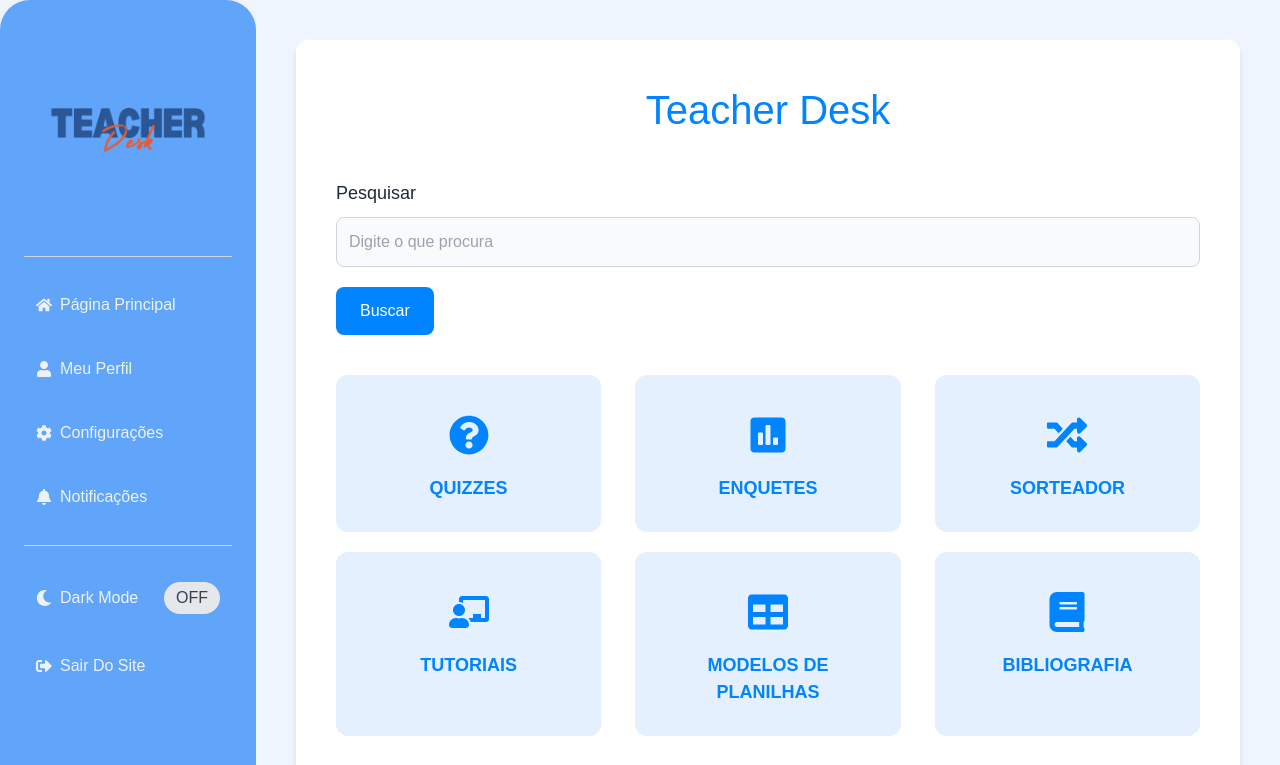
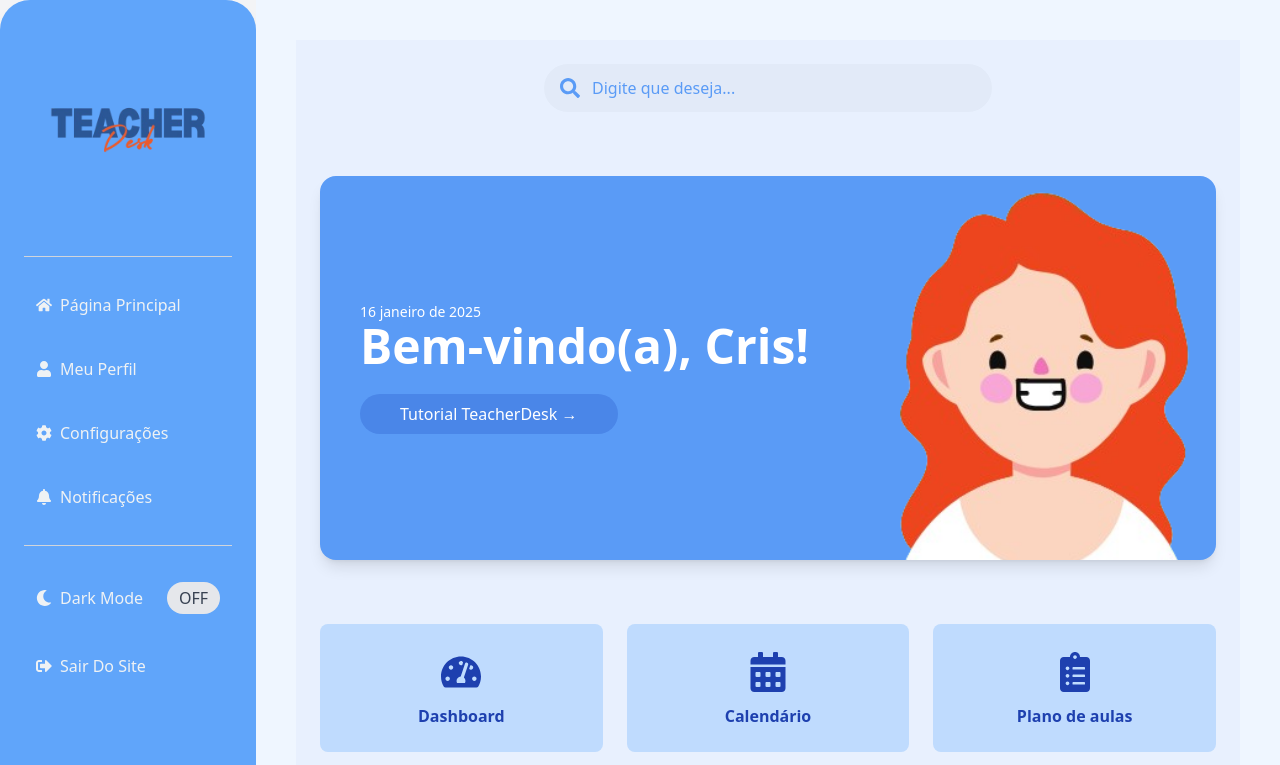
Before and after one commit to NathRabeloo/SearchBytes, a Next.js app: page /home in a window 1280 px wide. Shown: the top 765 px of the page. Built offline with nearby package versions, Linux system fonts and the light colour scheme.

Commit message:
Update home screen design

```diff
--- a/app/home/page.tsx
+++ b/app/home/page.tsx
@@ -1,28 +1,40 @@
 "use client";
 
-import React, { useState } from 'react';
-import { useRouter } from 'next/navigation';
-import { FaQuestionCircle, FaPoll, FaRandom, FaChalkboardTeacher, FaTable, FaBook } from 'react-icons/fa';
-import Sidebar from '../components/Sidebar/Sidebar'; // Ajuste o caminho conforme necessário
+import React, { useState } from "react";
+import { useRouter } from "next/navigation";
+import {
+  FaQuestionCircle,
+  FaPoll,
+  FaRandom,
+  FaChalkboardTeacher,
+  FaTable,
+  FaBook,
+  FaTachometerAlt,
+  FaCalendarAlt,
+  FaClipboardList,
+  FaSearch,
+} from "react-icons/fa";
+import Sidebar from "../components/Sidebar/Sidebar"; // Ajuste o caminho conforme necessário
 
 const Home = () => {
   const router = useRouter();
-  const [searchQuery, setSearchQuery] = useState('');
-  const [filteredItems, setFilteredItems] = useState([]);
 
   const items = [
-    { name: 'Quizzes', icon: <FaQuestionCircle size={40} />, route: '/quiz' },
-    { name: 'Enquetes', icon: <FaPoll size={40} />, route: '/enquete' },
-    { name: 'Sorteador', icon: <FaRandom size={40} />, route: '/sorteador' },
-    { name: 'Tutoriais', icon: <FaChalkboardTeacher size={40} />, route: '/tutoriais' },
-    { name: 'Modelos de Planilhas', icon: <FaTable size={40} />, route: '/modelos' },
-    { name: 'Bibliografia', icon: <FaBook size={40} />, route: '/bibliografia' },
+    { name: "Dashboard", icon: <FaTachometerAlt size={40} />, route: "/dashboard" },
+    { name: "Calendário", icon: <FaCalendarAlt size={40} />, route: "/calendario" },
+    { name: "Plano de aulas", icon: <FaClipboardList size={40} />, route: "/plano-aulas" },
+    { name: "Quizzes", icon: <FaQuestionCircle size={40} />, route: "/quiz" },
+    { name: "Enquetes", icon: <FaPoll size={40} />, route: "/enquete" },
+    { name: "Sorteador", icon: <FaRandom size={40} />, route: "/sorteador" },
+    { name: "Tutoriais", icon: <FaChalkboardTeacher size={40} />, route: "/tutoriais" },
+    { name: "Modelos de Planilhas", icon: <FaTable size={40} />, route: "/modelos" },
+    { name: "Bibliografia", icon: <FaBook size={40} />, route: "/bibliografia" },
   ];
 
+  const [searchQuery, setSearchQuery] = useState("");
+
   const handleSearch = (e) => {
-    e.preventDefault();
-    const filtered = items.filter(item => item.name.toLowerCase().includes(searchQuery.toLowerCase()));
-    setFilteredItems(filtered);
+    setSearchQuery(e.target.value); // Atualiza o valor da pesquisa
   };
 
   const handleButtonClick = (item) => {
@@ -33,72 +45,74 @@ const Home = () => {
     }
   };
 
+  // Filtra os itens com base na pesquisa
+  const filteredItems = items.filter((item) =>
+    item.name.toLowerCase().includes(searchQuery.toLowerCase())
+  );
+
+  // Debug: Log para verificar se filteredItems está sendo corretamente filtrado
+  console.log("Filtered Items: ", filteredItems);
+
   return (
-    <div style={{ display: 'flex', height: '100vh', fontFamily: 'Arial, sans-serif', backgroundColor: '#F0F4F8' }}>
-      <Sidebar /> {/* Inclui o Sidebar como componente lateral */}
+    <div className="flex h-screen font-sans bg-gray-100">
+      <Sidebar />
 
-      <div style={{ flex: 1, backgroundColor: '#EFF6FF', padding: '40px', color: '#1F2937' }}>
-        <div style={{ backgroundColor: '#FFFFFF', borderRadius: '12px', padding: '40px', boxShadow: '0 4px 6px rgba(0, 0, 0, 0.1)' }}>
-          <h1 style={{ textAlign: 'center', marginBottom: '40px', fontSize: '2.5rem', color: '#0084FF' }}>Teacher Desk</h1>
-
-          <form onSubmit={handleSearch} style={{ marginBottom: '40px' }}>
-            <label style={{ display: 'block', marginBottom: '10px', fontSize: '18px', color: '#1F2937' }}>Pesquisar</label>
+      <div className="flex-1 bg-blue-50 p-10 text-gray-900">
+        {/* Seção de Boas-Vindas */}
+        <div className="flex flex-col items-center gap-6 p-6 bg-[#E8F0FE] min-h-screen">
+          {/* Barra de pesquisa */}
+          <div className="relative w-full max-w-md mb-10">
+            <FaSearch className="absolute left-4 top-1/2 transform -translate-y-1/2 text-[#5A9BF6]" size={20} />
             <input
               type="text"
-              placeholder="Digite o que procura"
+              placeholder="Digite que deseja..."
+              className="w-full pl-12 pr-4 py-3 rounded-full bg-[#E2EAF8] text-[#5A9BF6] placeholder-[#5A9BF6] focus:outline-none"
               value={searchQuery}
-              onChange={(e) => setSearchQuery(e.target.value)}
-              style={{
-                width: '100%',
-                padding: '12px',
-                borderRadius: '8px',
-                border: '1px solid #D1D5DB',
-                marginBottom: '20px',
-                fontSize: '16px',
-                backgroundColor: '#F9FAFB'
-              }}
+              onChange={handleSearch} // Chama a função de pesquisa
             />
-            <button
-              type="submit"
-              style={{
-                padding: '12px 24px',
-                backgroundColor: '#0084FF',
-                color: '#FFFFFF',
-                border: 'none',
-                borderRadius: '8px',
-                cursor: 'pointer',
-                fontSize: '16px',
-                transition: 'background-color 0.3s ease',
-              }}
-            >
-              Buscar
-            </button>
-          </form>
+          </div>
 
-          <div style={{ display: 'flex', justifyContent: 'space-between', flexWrap: 'wrap', gap: '20px', marginTop: '40px' }}>
-            {(filteredItems.length > 0 ? filteredItems : items).map((item, index) => (
-              <div key={index}
-                style={{
-                  backgroundColor: '#E5F0FF',
-                  padding: '30px',
-                  borderRadius: '12px',
-                  width: 'calc(33% - 20px)',
-                  color: '#0084FF',
-                  textAlign: 'center',
-                  fontSize: '18px',
-                  cursor: 'pointer',
-                  transition: 'transform 0.2s ease, background-color 0.3s ease',
-                }}
-                onClick={() => handleButtonClick(item)}
-              >
-                <div style={{ marginBottom: '10px', display: 'flex', justifyContent: 'center', alignItems: 'center', height: '60px' }}>
-                  {item.icon}
+          {/* Seção de boas-vindas com tamanho maior */}
+          <div className="w-full max-w-7xl h-96 bg-[#5A9BF6] p-10 rounded-2xl flex flex-col sm:flex-row items-center text-white shadow-lg relative">
+            <div className="flex-1 text-left">
+              <p className="text-sm">16 janeiro de 2025</p>
+              <h1 className="text-5xl font-bold">Bem-vindo(a), Cris!</h1>
+              <button className="mt-6 bg-[#4A86E8] px-10 py-2 rounded-full text-white flex items-center gap-2 hover:bg-[#3B76D4]">
+                Tutorial TeacherDesk →
+              </button>
+            </div>
+
+            {/* A imagem do usuário agora ocupa toda a altura da seção e está alinhada à direita */}
+            <img
+              src="/avatar_ruiva.png" // Ajuste o nome do arquivo conforme necessário
+              alt="Avatar Ruiva"
+              className="absolute right-0 bottom-0 h-full object-cover" // Classe para fazer a imagem ocupar a altura e ficar à direita
+            />
+          </div>
+
+
+          {/* Botões das opções */}
+          <div className="grid grid-cols-3 gap-6 mt-10 w-full"> {/* Ajuste da largura e ocupação */}
+            {/* Verificando se há itens filtrados */}
+            {filteredItems.length > 0 ? (
+              filteredItems.map((item, index) => (
+                <div
+                  key={index}
+                  className="bg-blue-200 p-6 rounded-lg text-center text-blue-800 cursor-pointer hover:bg-blue-300 transition transform hover:scale-105"
+                  onClick={() => handleButtonClick(item)}
+                >
+                  <div className="mb-2 flex justify-center items-center h-12">
+                    {item.icon}
+                  </div>
+                  <p className="font-semibold">{item.name}</p>
                 </div>
-                <p style={{ fontWeight: 'bold' }}>{item.name.toUpperCase()}</p>
-              </div>
-            ))}
+              ))
+            ) : (
+              <p className="col-span-3 text-center text-gray-500">Nenhum item encontrado.</p>
+            )}
           </div>
         </div>
+
       </div>
     </div>
   );
```
Also changed, not shown: public/avatar_ruiva.png (added).
